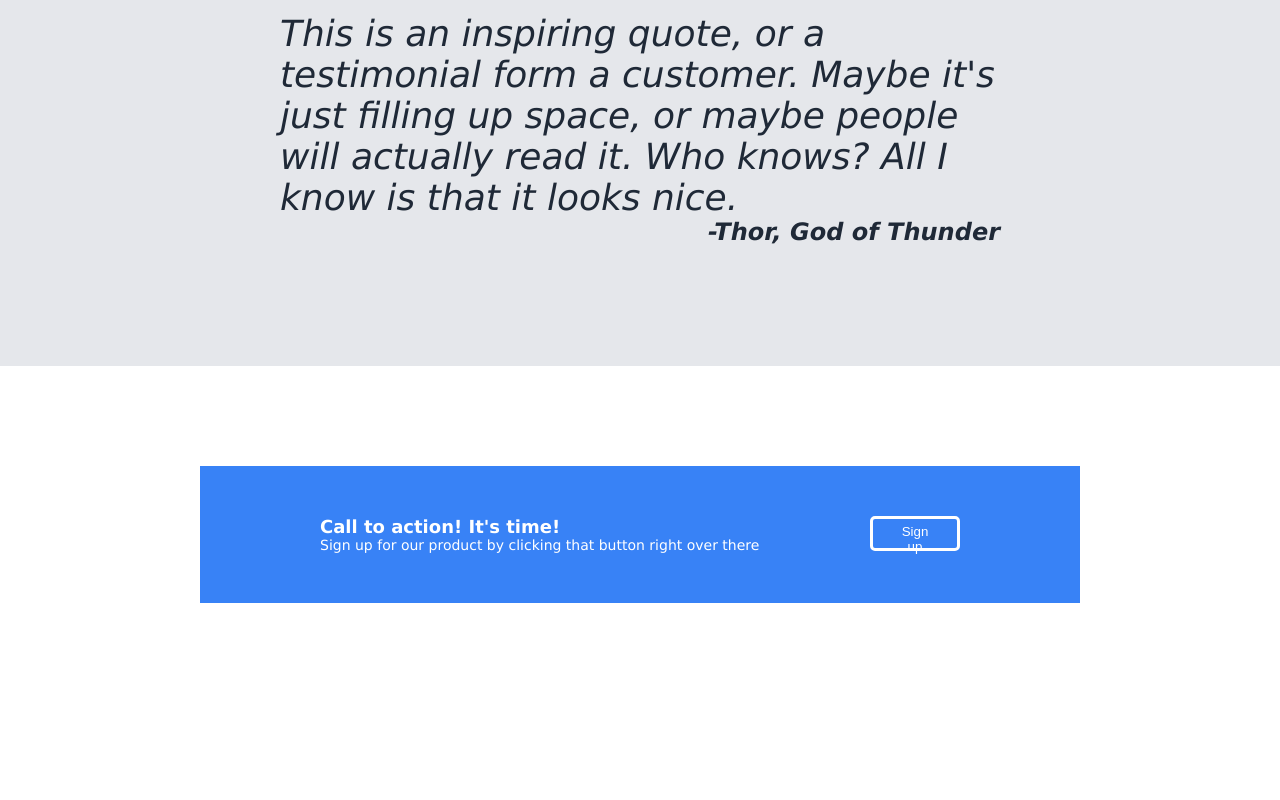
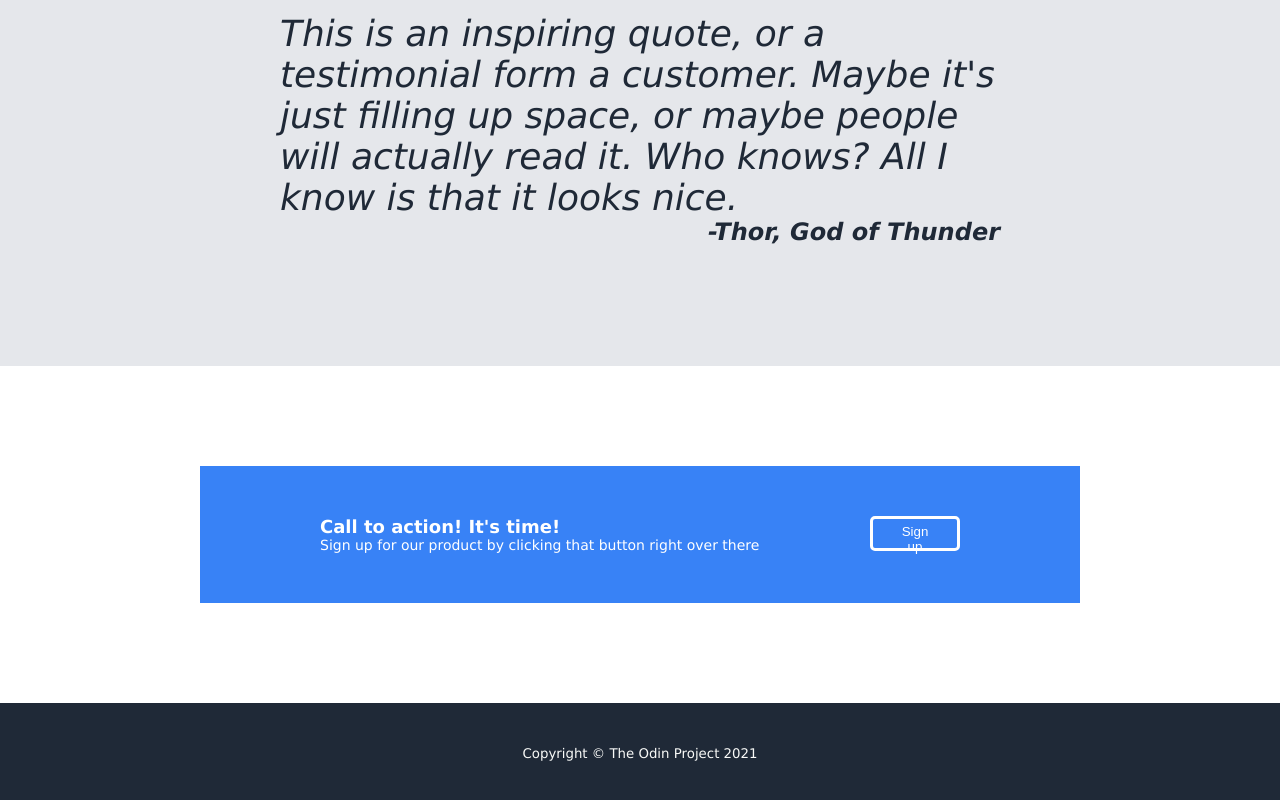
Before and after one commit to sivamshgss/landing-page, a plain HTML site: page index.html in a window 1280 px wide. Shown: the part 1372-2172 px from the top of the page. Before the commit the page ends 2075 px from the top, so only its background shows below. Drawn offline with Linux system fonts and the light colour scheme.

Commit message:
Complete footer, fill readme

```diff
--- a/index.html
+++ b/index.html
@@ -4,6 +4,12 @@
     <meta charset="UTF-8">
     <meta name="viewport" content="width=device-width, initial-scale=1.0">
     <link rel="stylesheet" href="./style.css">
+
+    <!-- Roboto integration attempt -->
+    <link rel="preconnect" href="https://fonts.googleapis.com">
+    <link rel="preconnect" href="https://fonts.gstatic.com" crossorigin>
+    <link href="https://fonts.googleapis.com/css2?family=Roboto:ital,wght@0,100..900;1,100..900&display=swap" rel="stylesheet">
+
     <title>Landin Page</title>
 </head>
 <body>
@@ -64,6 +70,8 @@
         </div>
     </div>
 
-    <div class="footer"></div>
+    <div class="footer">
+        <small>Copyright © The Odin Project 2021</small>
+    </div>
 </body>
 </html>
--- a/style.css
+++ b/style.css
@@ -1,4 +1,7 @@
 body {
+    /* Roboto integration attempt */
+    font-family: system-ui, -apple-system, BlinkMacSystemFont, 'Segoe UI', Roboto, Oxygen, Ubuntu, Cantarell, 'Open Sans', 'Helvetica Neue', sans-serif;
+
     display: flex;
     flex-direction: column;
     margin: 0px;
@@ -183,3 +186,10 @@ p {
     height: 35px;
     width: 90px;
 }
+
+.footer {
+    color: #F9FAF8;
+    background-color: #1F2937;
+    padding: 40px;
+    text-align: center;
+}
```
Also changed, not shown: 1 other file.
